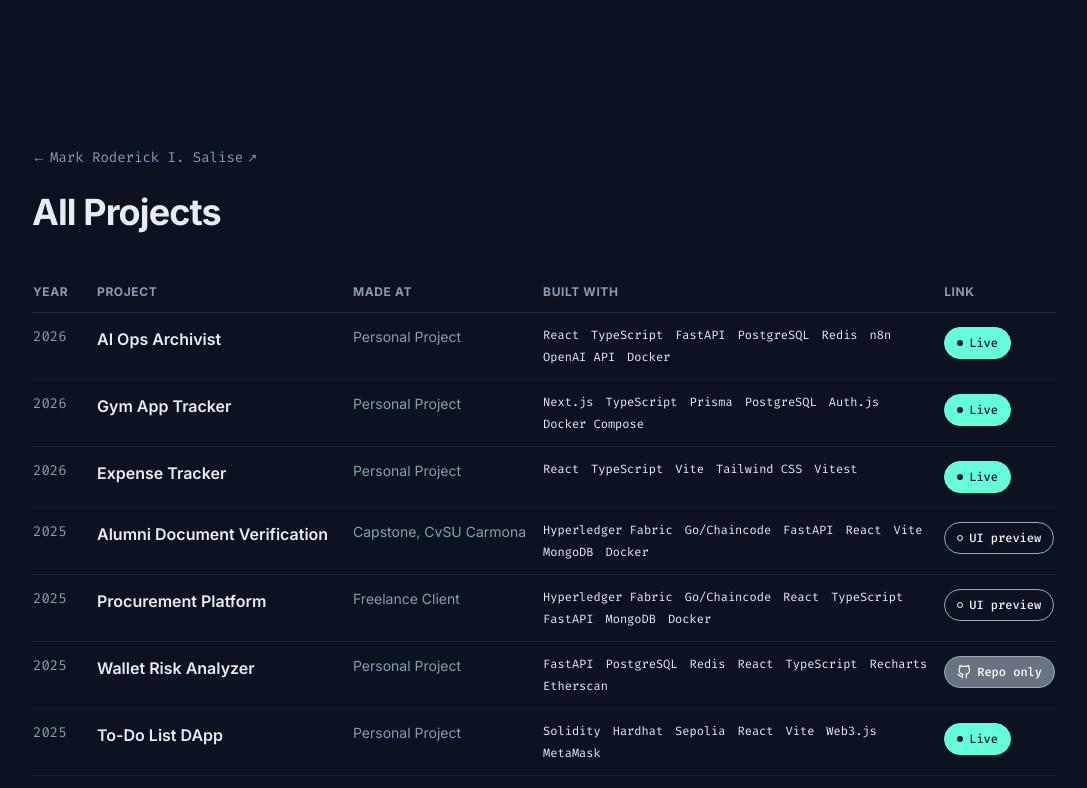
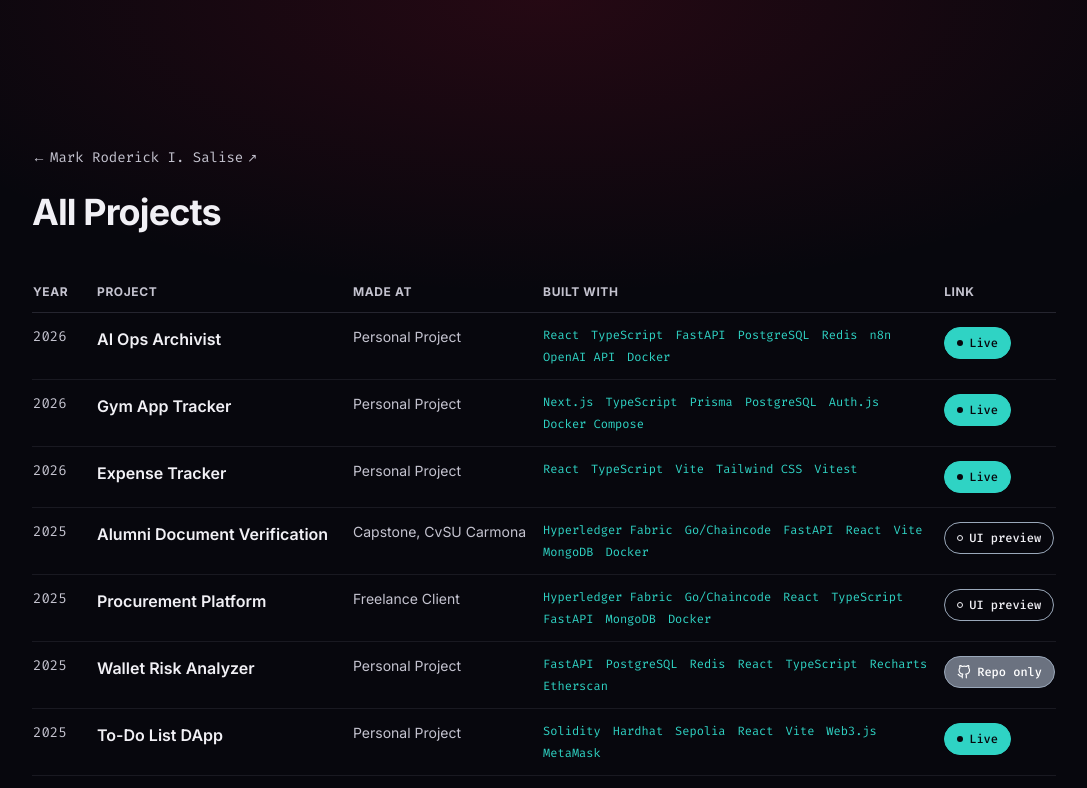
Before and after one commit to Tofuwuuu/PERSONAL-WEBSITE, a Next.js app: page /projects in a window 1280 px wide. Shown: the top 788 px of the page, without its empty margins (96-1183 px from the left). Built offline with nearby package versions, Linux system fonts and the light colour scheme; no server answers.

Commit message:
Cyberpunk colors: near-black background, teal accents, yellow primary button, crimson glow (#27)

```diff
--- a/app/globals.css
+++ b/app/globals.css
@@ -17,6 +17,9 @@ body {
 
 body {
   background-color: theme(colors.navy);
+  /* Faint crimson glow at the top of the page. */
+  background-image: radial-gradient(ellipse 80% 420px at 50% 0, rgb(220 20 60 / 0.14), transparent 70%);
+  background-repeat: no-repeat;
   color: theme(colors.slate);
   font-feature-settings: "cv02", "cv03", "cv04", "cv11";
 }
@@ -135,7 +138,7 @@ a {
   }
 
   .bc-tech-tag {
-    @apply font-mono text-xs text-slate-light;
+    @apply font-mono text-xs text-green;
   }
 
   .bc-cta {
--- a/components/Hero.tsx
+++ b/components/Hero.tsx
@@ -14,7 +14,7 @@ export function Hero() {
       <div className="mt-10 flex flex-wrap gap-3">
         <a
           href="#projects"
-          className="inline-flex min-h-11 items-center rounded-md bg-green px-5 font-mono text-sm font-semibold text-navy transition-colors hover:bg-green/90 focus-visible:outline-none focus-visible:ring-2 focus-visible:ring-green focus-visible:ring-offset-2 focus-visible:ring-offset-navy"
+          className="inline-flex min-h-11 items-center rounded-md bg-yellow px-5 font-mono text-sm font-semibold text-navy transition-colors hover:bg-yellow/90 focus-visible:outline-none focus-visible:ring-2 focus-visible:ring-yellow focus-visible:ring-offset-2 focus-visible:ring-offset-navy"
         >
           View projects
         </a>
--- a/components/statusChipStyles.ts
+++ b/components/statusChipStyles.ts
@@ -1,30 +1,30 @@
 export const chipLayoutClass =
-  "relative z-20 inline-flex w-fit min-h-8 shrink-0 items-center gap-1.5 whitespace-nowrap rounded-full border px-3 py-1 font-mono text-xs font-medium leading-none transition-colors focus-visible:outline-none focus-visible:ring-2 focus-visible:ring-[#eef3f8] focus-visible:ring-offset-2 focus-visible:ring-offset-[#0a192f]";
+  "relative z-20 inline-flex w-fit min-h-8 shrink-0 items-center gap-1.5 whitespace-nowrap rounded-full border px-3 py-1 font-mono text-xs font-medium leading-none transition-colors focus-visible:outline-none focus-visible:ring-2 focus-visible:ring-[#f1f0f5] focus-visible:ring-offset-2 focus-visible:ring-offset-[#07070d]";
 
 export const liveChipClass =
-  "border-[#64ffda] bg-[#64ffda] text-[#0a192f] hover:border-[#8dffe4] hover:bg-[#8dffe4]";
+  "border-[#2fd3c4] bg-[#2fd3c4] text-[#07070d] hover:border-[#5fe0d4] hover:bg-[#5fe0d4]";
 
 export const videoChipClass =
-  "border-[#64ffda] bg-transparent text-[#64ffda] hover:bg-[#10342e]";
+  "border-[#2fd3c4] bg-transparent text-[#2fd3c4] hover:bg-[#0d2e2b]";
 
 export const repoChipClass =
   "border-[#9aa8ba] bg-[#6b7280] text-[#ffffff] hover:border-[#e8eef6]";
 
 export const previewChipClass =
-  "border-[#9aa8ba] bg-transparent text-[#eef3f8] hover:border-[#e8eef6] hover:bg-[#112240]";
+  "border-[#9aa8ba] bg-transparent text-[#f1f0f5] hover:border-[#e8eef6] hover:bg-[#101019]";
 
 export const chipContrastPairs: Array<[string, string, number]> = [
-  ["#0a192f", "#64ffda", 4.5],
-  ["#0a192f", "#8dffe4", 4.5],
-  ["#64ffda", "#0a192f", 4.5],
-  ["#64ffda", "#112240", 4.5],
-  ["#64ffda", "#10342e", 4.5],
+  ["#07070d", "#2fd3c4", 4.5],
+  ["#07070d", "#5fe0d4", 4.5],
+  ["#2fd3c4", "#07070d", 4.5],
+  ["#2fd3c4", "#101019", 4.5],
+  ["#2fd3c4", "#0d2e2b", 4.5],
   ["#ffffff", "#6b7280", 4.5],
-  ["#eef3f8", "#0a192f", 4.5],
-  ["#eef3f8", "#112240", 4.5],
-  ["#eef3f8", "#0a192f", 3],
-  ["#64ffda", "#0a192f", 3],
-  ["#9aa8ba", "#0a192f", 3],
-  ["#6b7280", "#0a192f", 3],
-  ["#6b7280", "#112240", 3],
+  ["#f1f0f5", "#07070d", 4.5],
+  ["#f1f0f5", "#101019", 4.5],
+  ["#f1f0f5", "#07070d", 3],
+  ["#2fd3c4", "#07070d", 3],
+  ["#9aa8ba", "#07070d", 3],
+  ["#6b7280", "#07070d", 3],
+  ["#6b7280", "#101019", 3],
 ];
--- a/tailwind.config.ts
+++ b/tailwind.config.ts
@@ -5,20 +5,21 @@ export default {
   theme: {
     extend: {
       colors: {
-        navy: "#0b1220",
-        "navy-light": "#111a2e",
-        "navy-lighter": "#1f2a44",
-        slate: "#8b9bb4",
-        "slate-light": "#e6edf3",
-        heading: "#e6edf3",
-        bright: "#e6edf3",
-        green: "#64ffda",
-        bg: "#0b1220",
-        card: "#111a2e",
-        panel: "#1f2a44",
-        text: "#e6edf3",
-        muted: "#8b9bb4",
-        accent: "#64ffda",
+        navy: "#07070d",
+        "navy-light": "#101019",
+        "navy-lighter": "#25252f",
+        slate: "#c4c3cf",
+        "slate-light": "#f1f0f5",
+        heading: "#f1f0f5",
+        bright: "#f1f0f5",
+        green: "#2fd3c4",
+        yellow: "#f5d90a",
+        bg: "#07070d",
+        card: "#101019",
+        panel: "#25252f",
+        text: "#f1f0f5",
+        muted: "#c4c3cf",
+        accent: "#2fd3c4",
       },
       fontFamily: {
         sans: ["var(--font-inter)", "system-ui", "sans-serif"],
```
